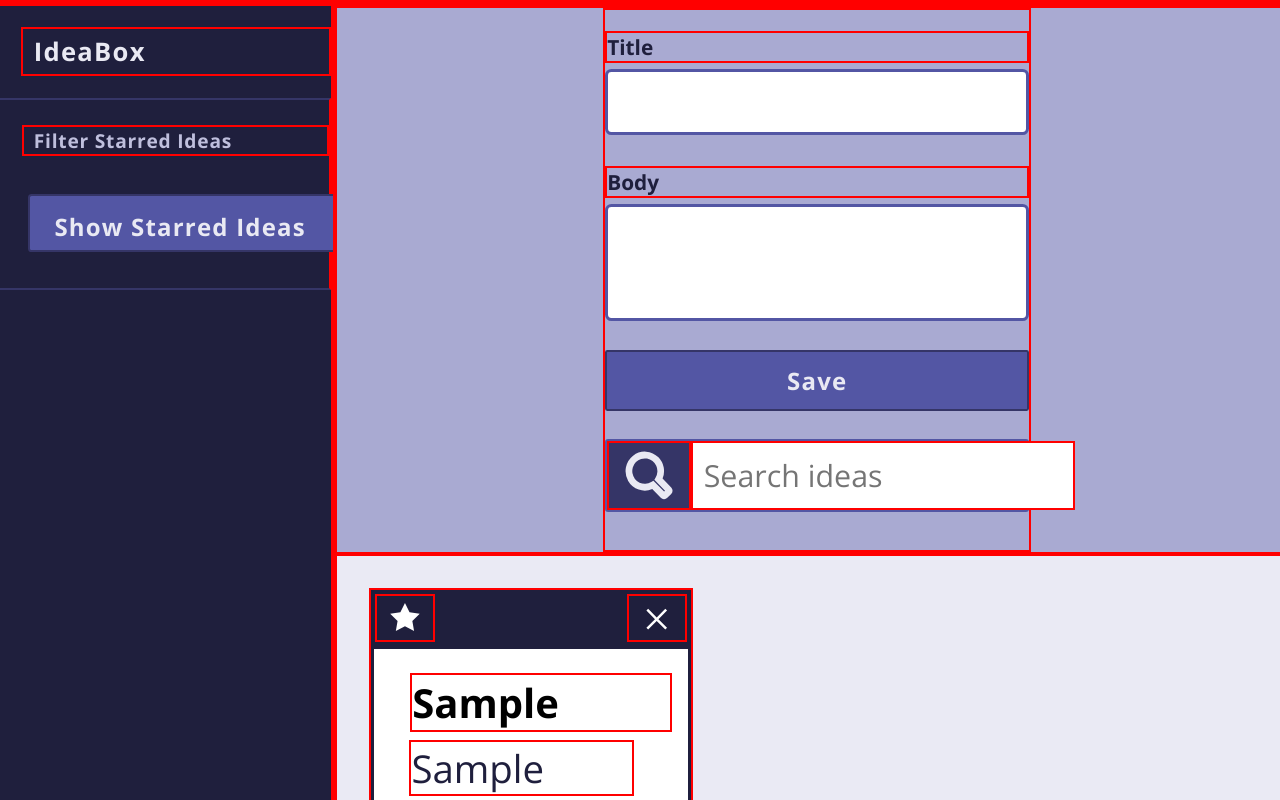
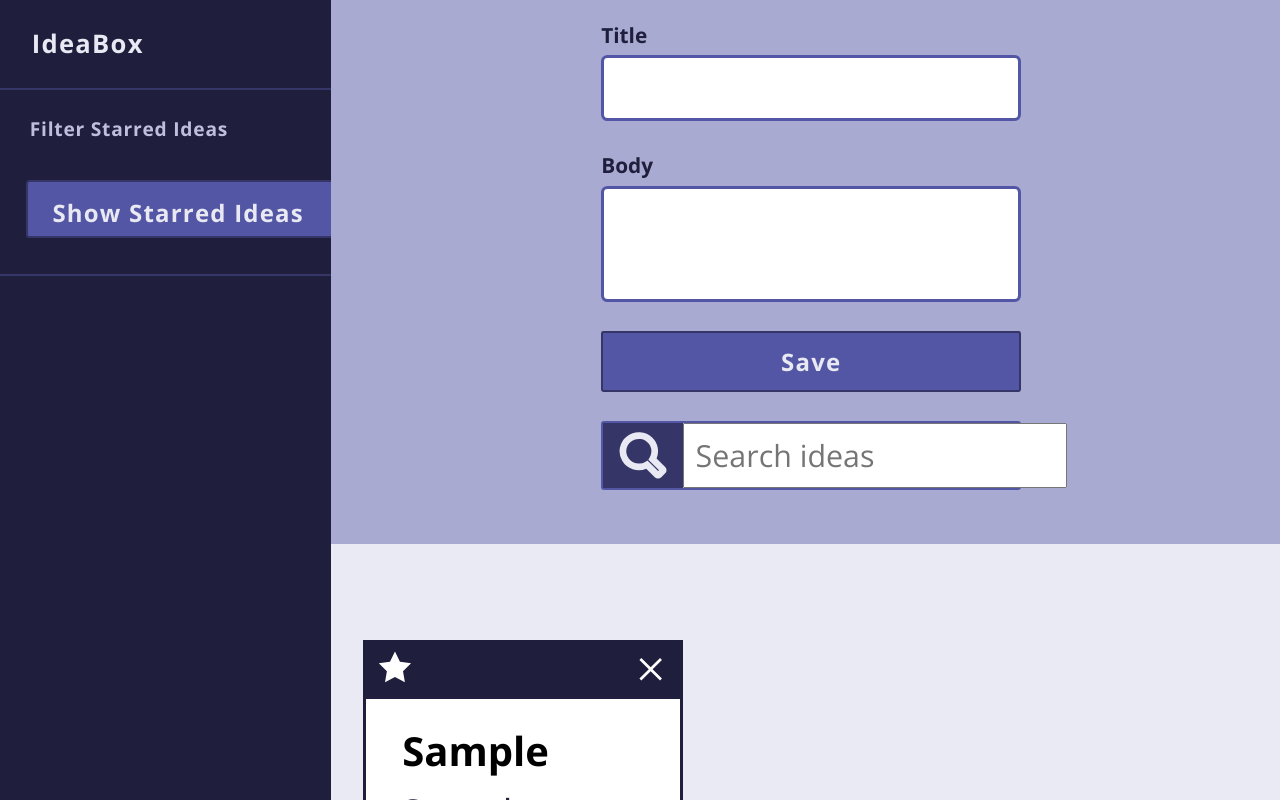
Before and after one commit to CBradsen/ideabox, a plain HTML site: page index.html in a window 1280 px wide. Both pictures are taken after typing "Sample", "Sample", "Sample" into the empty fields and a click on the button "Save". Shown: the top 800 px of the page. Drawn offline with nearby package versions, Linux system fonts and the light colour scheme.

Commit message:
add margin specificity to idea cards

```diff
--- a/styles.css
+++ b/styles.css
@@ -1,8 +1,5 @@
 * {
   font-family: 'Open Sans', sans-serif;
-}
-* {
-  border: 2px solid red;
 }
 
 body {
@@ -12,7 +9,7 @@ body {
 }
 
 body, html {
-  height: 100%;
+  min-height: 100%;
   width: 100%;
   margin: 0;
 }
@@ -21,7 +18,7 @@ aside {
   background-color: #1F1F3D;
   background-size: 100%;
   width: 27vw;
-  height: 100vh;
+  min-height: 100%;
 }
 
 aside h1 {
@@ -150,15 +147,16 @@ label {
   flex-wrap: wrap;
   background-color: #EAEAF4;
   width: 74vw;
-  height: 100%;
+  min-height: 100%;
   padding-top: 1em;
   padding-left: 1em;
 }
 
 .idea-box {
+  height: 10em;
   width: 20em;
-  min-height: 10em;
-  margin: 1em;
+  min-height: 100%;
+  margin: 5em 1em 5em 1em;
 }
 
 .card-top {
```
